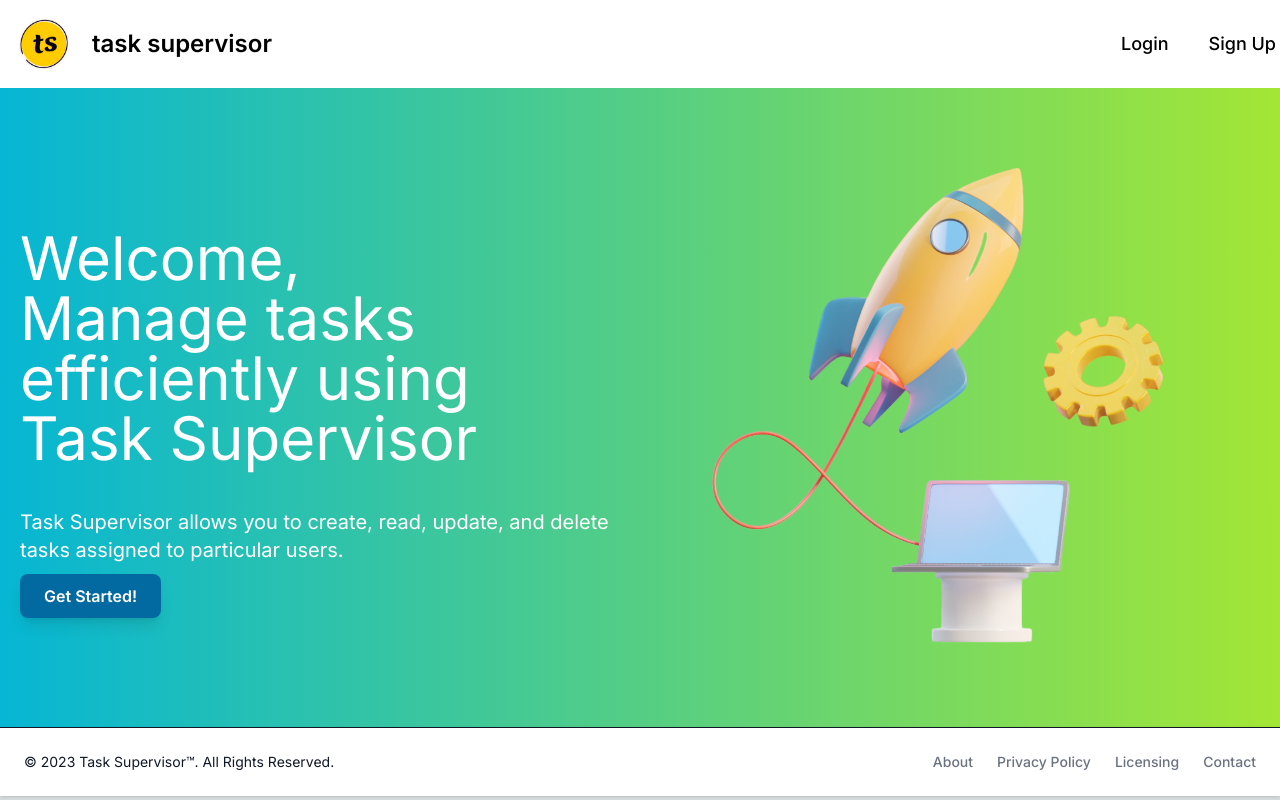
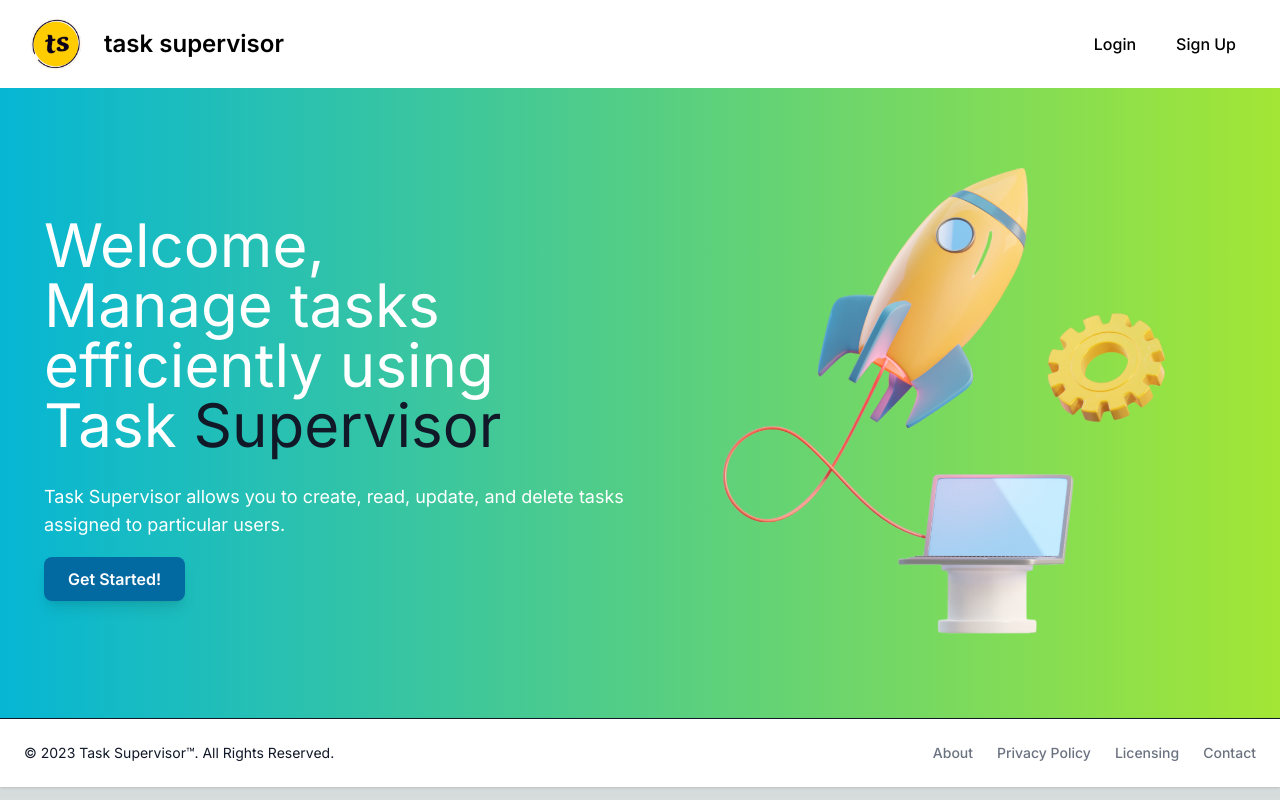
Before and after one commit to rizwan-amir123/task-supervisor, a Next.js app: page / in a window 1280 px wide. Built offline with nearby package versions, Linux system fonts and the light colour scheme.

Commit message:
resolved looks issues

```diff
--- a/src/app/components/Add.js
+++ b/src/app/components/Add.js
@@ -65,23 +65,26 @@ const Add = () => {
       }, [taskState]);
 
     return (
-      <section className="min-h-screen bg-gradient-to-r from-cyan-500 to-lime-400 px-5 text-white pt-2 pb-20 " id="add_hero">
+      <section className="min-h-screen bg-gradient-to-r from-cyan-500 to-lime-400 px-10
+      text-white pt-2 pb-20 " id="add_hero">
         <Modal prop={taskState} propfunc={setTask} show_Modal={showModal} set_Modal={setShowModal} />
         <EditModal prop={taskState} propfunc={setTask} showEditModal={show_EditModal}
             set_ShowEditModal={set_ShowEditModal} index={editIndex}/>
         <div className="container mx-auto grid md:grid-cols-1 items-center justify-center md:justify-between">
-          <h1 className="text-xl pt-5 pb-3 mt-5 lg:text-6xl">
+          <h1 className="text-4xl pt-5 pb-3 mt-5 ">
             Tasks List <br />
           </h1>
-          <div className= "flex mt-3 mb-3 mr-10 pt-2 pb-2">
-            <button onClick={() => setShowModal(true)} className="mr-3 bg-accent border-1 border-cyan text-white
-            font-semibold shadow-lg rounded-lg px-6 py-3 bg-sky-700 hover:bg-sky-400 ease-linear transition-all duration-150" type="button">
+          <div className= "flex mt-2 mb-3 mr-10 pt-2 pb-2">
+            <button onClick={() => setShowModal(true)} className="mr-3 bg-accent border-1 border-cyan
+            text-white
+            font-semibold shadow-lg rounded-lg px-4 py-1.5 bg-sky-700 hover:bg-sky-400 ease-linear
+            transition-all duration-150" type="button">
             Add
             </button>
 
 
             <button onClick={() => deleteAllTask()} className="bg-accent border-1 border-cyan text-white
-            font-semibold shadow-lg rounded-lg px-6 py-3 bg-sky-700 hover:bg-sky-400" type="button">
+            font-semibold shadow-lg rounded-lg px-4 py-1.5 bg-sky-700 hover:bg-sky-400" type="button">
             Remove All
             </button>
           </div>
@@ -105,9 +108,9 @@ const Add = () => {
                     <p>{task.status}</p>
                     <div className="flex justify-between">
                       <button onClick={() => editTask(i)} className="bg-accent border-1 border-cyan text-white
-            font-semibold shadow-lg w-20 h-10 rounded-lg px-3 py-1 bg-sky-700 hover:bg-sky-400">Edit</button>
+            font-semibold shadow-lg w-20 h-10 rounded-lg px-3 py-1.5 bg-sky-700 hover:bg-sky-400">Edit</button>
                       <button onClick={() => deleteDBTask(i)} className="bg-accent border-1 border-cyan text-white
-            font-semibold shadow-lg w-1/2 h-10 rounded-lg px-1 py-1 bg-sky-700 hover:bg-sky-400">Remove</button>
+            font-semibold shadow-lg w-1/2 h-10 rounded-lg px-1 py-1.5 bg-sky-700 hover:bg-sky-400">Remove</button>
                     </div>
                   </div>
             );
--- a/src/app/components/Header.js
+++ b/src/app/components/Header.js
@@ -3,15 +3,15 @@ return (
 
 <nav className="bg-white border-gray-200 dark:bg-gray-900">
   <div className="max-w-screen-xl flex flex-wrap items-center justify-between mx-auto p-1">
-  <a href="/" className="flex items-center">
+  <a href="/" className="flex pl-3 items-center">
       <img src={src.src} className="h-20 mr-2" alt="Logo" />
       <span className="self-center text-2xl font-semibold whitespace-nowrap dark:text-white">task supervisor</span>
   </a>
   <div className="flex items-center justify-center space-x-5">
-  <a href="/login" className="text-lg font-medium dark:text-white hover:font-bold">Login
+  <a href="/login" className="text-md font-medium dark:text-white hover:font-bold">Login
   </a>
   <span>    </span>
-  <a href="/signup" className="text-lg font-medium dark:text-white hover:font-bold">Sign Up
+  <a href="/signup" className="text-md pr-10 font-medium dark:text-white hover:font-bold">Sign Up
   </a>
   </div>
   </div>
--- a/src/app/components/Hero.js
+++ b/src/app/components/Hero.js
@@ -1,15 +1,16 @@
 const Hero = ({src}) => {
   return (
     <section className="bg-gradient-to-r from-cyan-500 to-lime-400 px-5 text-white py-20">
-      <div className="container mx-auto grid md:grid-cols-2 items-center justify-center md:justify-between">
-        <div className="pb-5 md:pb-0">
+      <div className="pl-6 container mx-auto grid md:grid-cols-2 items-center justify-center md:justify-between">
+        <div className="pb-5">
           <h1 className="text-4xl py-5 my-13 lg:text-6xl">
             Welcome, <br />Manage tasks
              <br />
-            efficiently using <br />Task Supervisor
+            efficiently using <br />Task
+            <span className="text-gray-900"> Supervisor</span>
           </h1>
 
-          <p className="py-5 text-xl">
+          <p className="pt-2 pb-7 text-lg">
             Task Supervisor allows you to create, read, update, and delete tasks assigned to particular users.
           </p>
 
```
